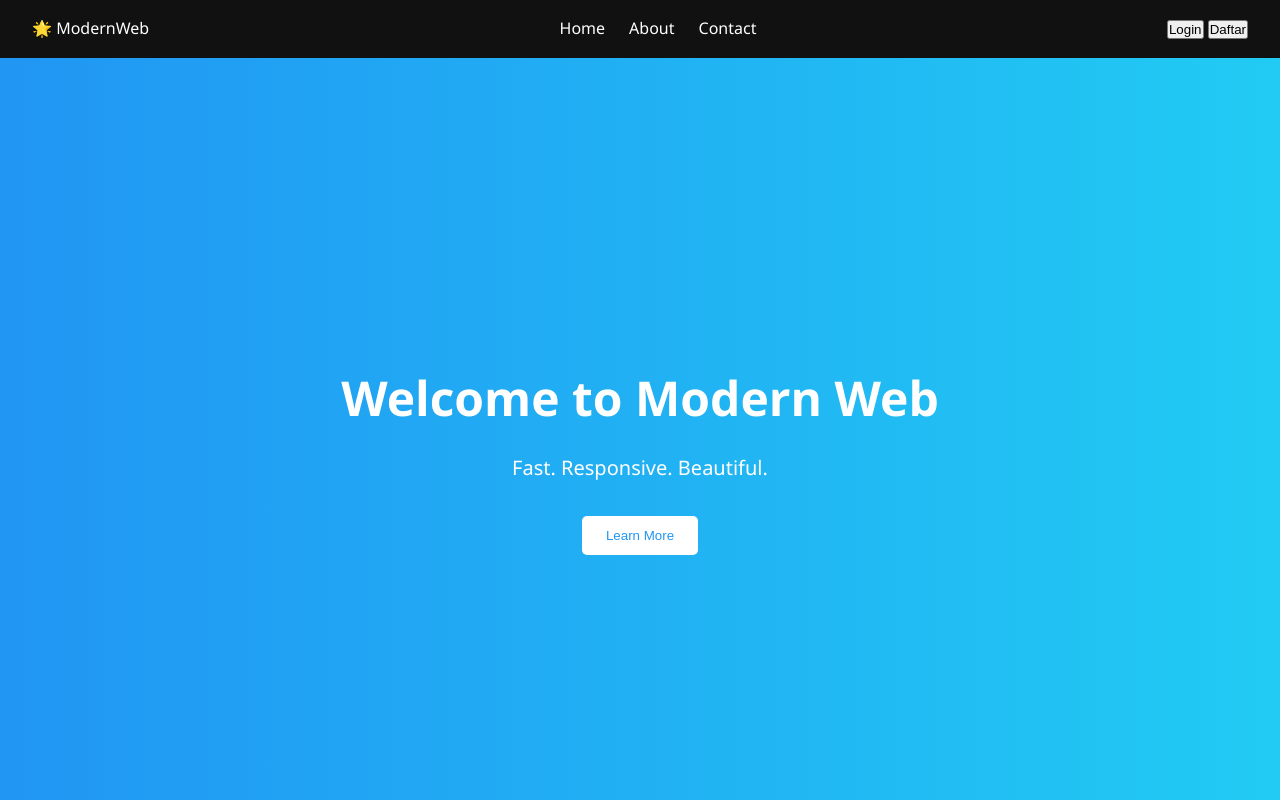
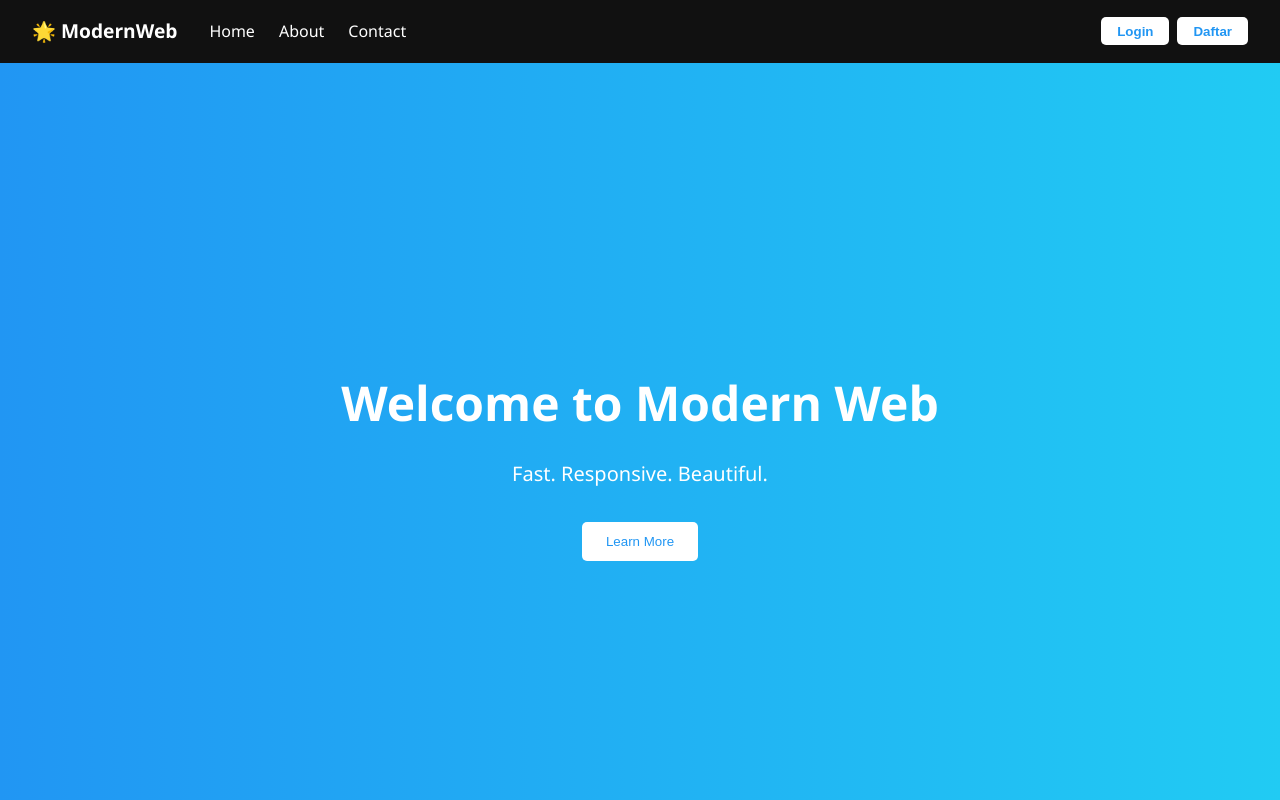
Before and after one commit to Ezlryb506/Ezlryb, a plain HTML site: page index.html in a window 1280 px wide. Shown: the top 800 px of the page. Drawn offline with Linux system fonts and the light colour scheme.

Commit message:
Update styles.css

```diff
--- a/styles.css
+++ b/styles.css
@@ -14,7 +14,7 @@ body {
 
 .navbar {
   display: flex;
-  justify-content: space-between;
+  justify-content: center; /* Tengah secara horizontal */
   align-items: center;
   background: #111;
   color: #fff;
@@ -24,10 +24,42 @@ body {
   z-index: 999;
 }
 
+.logo {
+  margin-right: 2rem;
+  font-weight: bold;
+  font-size: 1.2rem;
+}
+
 .nav-links {
   list-style: none;
   display: flex;
   gap: 1.5rem;
+  align-items: center;
+}
+
+.auth-buttons {
+  margin-left: auto;
+  display: flex;
+  gap: 0.5rem;
+}
+
+.login-btn,
+.register-btn {
+  padding: 0.4rem 1rem;
+  background: #fff;
+  color: #2196f3;
+  border: none;
+  border-radius: 5px;
+  cursor: pointer;
+  font-weight: 600;
+  transition: background 0.2s, color 0.2s;
+}
+
+.login-btn:hover,
+.register-btn:hover {
+  background: #2196f3;
+  color: #fff;
+  border: 1px solid #fff;
 }
 
 .nav-links a {
```
